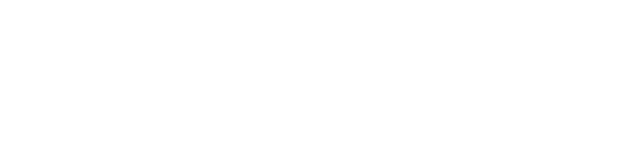
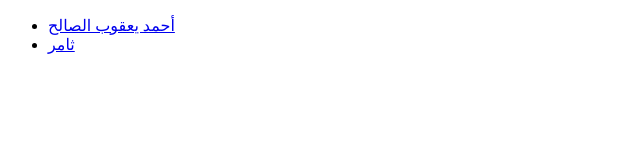
Before and after one commit to AhmedY29/W2-TW-Lab2-Github, a plain HTML site: page index.html in a window 1280 px wide. Shown: the whole page, without its empty margins (0-640 px from the left). Drawn offline with Linux system fonts and the light colour scheme.

Commit message:
add navgtions in index.html

```diff
--- a/index.html
+++ b/index.html
@@ -5,5 +5,10 @@
     <meta name="viewport" content="width=device-width, initial-scale=1.0" />
     <title>Lab2-Github</title>
   </head>
-  <body></body>
+  <body>
+    <ul>
+      <li><a href="./ahmed.html">أحمد يعقوب الصالح</a></li>
+      <li><a href="./ahmed.html">ثامر</a></li>
+    </ul>
+  </body>
 </html>
```
